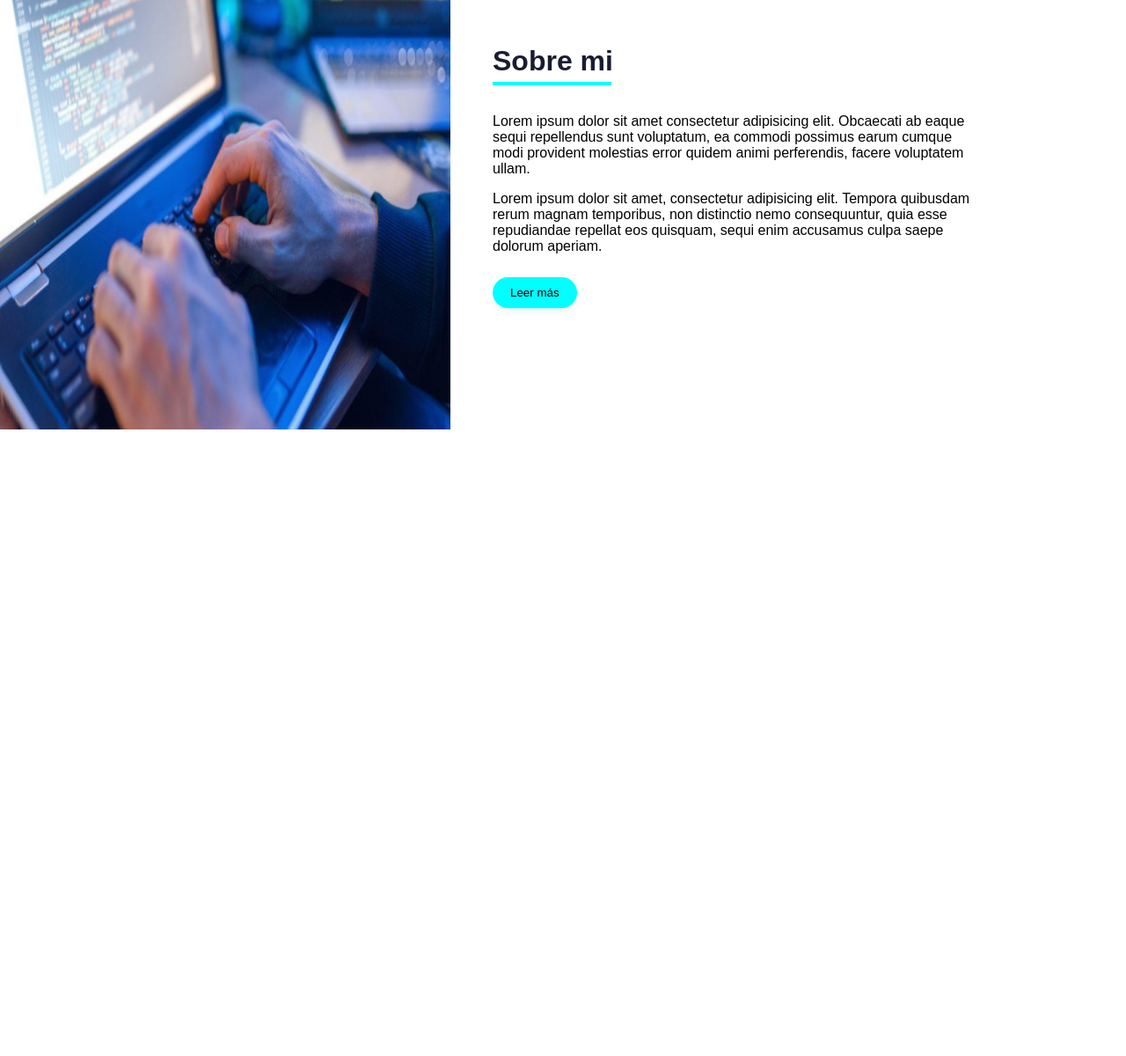
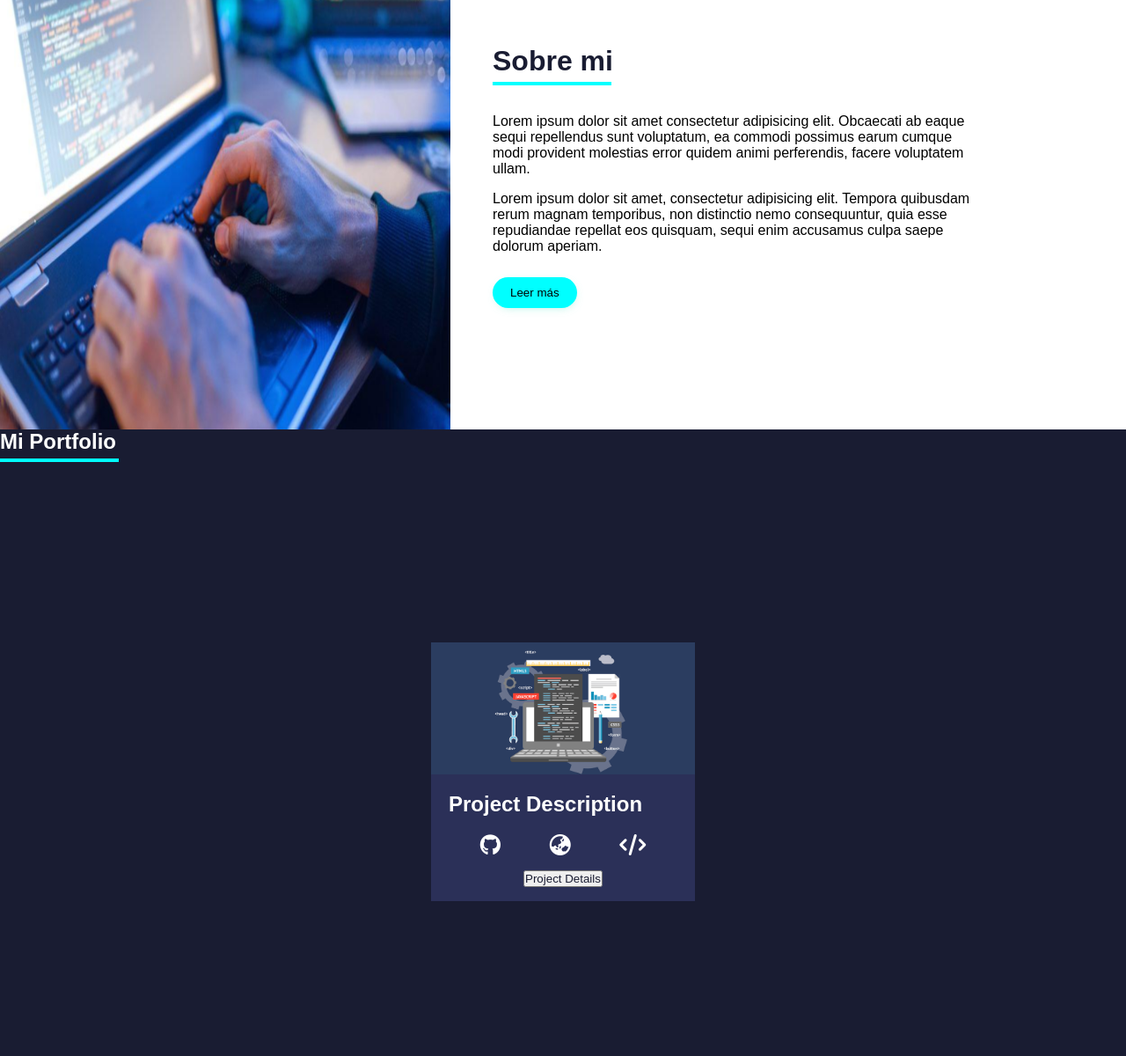
Before and after one commit to Damian-Daporta/Portfolio.github.io, a plain HTML site: page index.html in a window 1280 px wide. Shown: the part 888-2088 px from the top of the page at 88% size. Before the commit the page ends 1376 px from the top, so only its background shows below. Drawn offline with Linux system fonts and the light colour scheme.

Commit message:
Se agrega la seccion portfolio

```diff
--- a/estilo.css
+++ b/estilo.css
@@ -12,7 +12,7 @@ body {
     font-family: 'Monserrat', sans-serif;
 }
 
-.wrapper {
+.wrapper, .portfolio {
     width: 100vw;
     height: 100vh;
     background-color: #191c32;
@@ -69,6 +69,7 @@ body {
     display: grid;
     grid-template-columns: repeat(2,1fr);
     align-items: center;
+
 }
 
 h1{
@@ -137,3 +138,75 @@ span {
 .sobremi p {
     margin-bottom: 1em;
 }
+
+/*ESTILOS DE PORTFOLIO*/
+
+.portfolio{
+    width: 100vw;
+    background-color: #191c32;
+    color: #fff;
+  }
+
+  .portfolio-heading {
+    width: 100vw;
+    display: flex;
+    flex-direction: column;
+    justify-content: center;
+
+  }
+
+
+  .portfolio-heading h2{
+    font-size: 2.5em;
+    color: #fff;
+  }
+
+  .portfolio .container {
+    width: 80vw;
+    height: 80vh;
+    margin: 0 auto;
+    display: flex;
+    align-items: center;
+    justify-content: center;
+  }
+
+  .card {
+    width: 300px;
+    background-color: #2b3058;
+    margin: 1em;
+  }
+
+  .card__img {
+    width: 100%;
+    height: 150px;
+    background-image: url(../Imagenes/proyecto_1.png);
+    background-size: cover;
+  }
+
+  .card__title {
+    padding: 20px;
+  }
+
+  .card__proyect-links {
+    display: flex;
+    justify-content: space-evenly;
+  }
+  .card__proyect-links a {
+    color: #fff;
+    text-decoration: none;
+  }
+
+  .card__proyect-links i {
+    font-size: 1.5em;
+  }
+
+  .button-content {
+    display: flex;
+    justify-content: center;
+    margin: 1em;
+  }
+
+  .project-details-button a {
+    text-decoration: none;
+    color: #191c32;
+  }
--- a/index.html
+++ b/index.html
@@ -45,7 +45,41 @@
             <p>Lorem ipsum dolor sit amet, consectetur adipisicing elit. Tempora quibusdam rerum magnam temporibus, non distinctio nemo consequuntur, quia esse repudiandae repellat eos quisquam, sequi enim accusamus culpa saepe dolorum aperiam.</p>
             <button class="descargar-cv">Leer más</button>
         </div>
+
     </div>
 
+    <div class="portfolio">
+        <div class="portfolio-headings">
+            <h2>Mi Portfolio</h2>
+            <div class="divider"></div>
+        </div>
+
+        <div class="container">
+            <div class="card">
+                <div class="card__img">
+                </div>
+                <div class="card__title">
+                    <h2>Project Description</h2>
+                </div>
+                <div class="card__proyect-links">
+                    <a href="#">
+                        <i class="fab fa-github"></i>
+                    </a>
+                    <a href="">
+                        <i class="fas fa-globe-asia"></i>
+                    </a>
+                    <a href="">
+                        <i class="fas fa-code"></i>
+                    </a>
+                </div>
+                <div class="button-content">
+                    <button class="project-details-button download-cv">
+                        <a href="#">Project Details</a>
+                    </button>
+                </div>
+            </div>
+
+
+    </div>
 </body>
 </html>
```
Also changed, not shown: Imagenes/proyecto_1.png (added).
